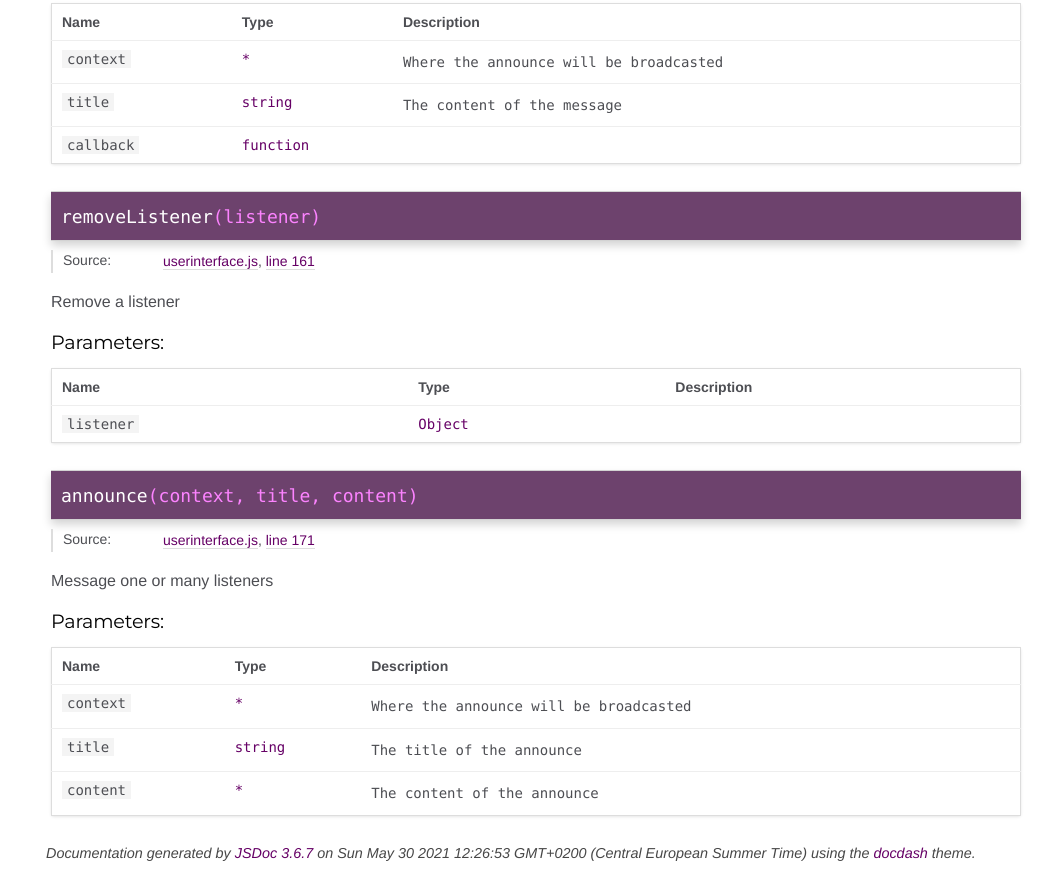
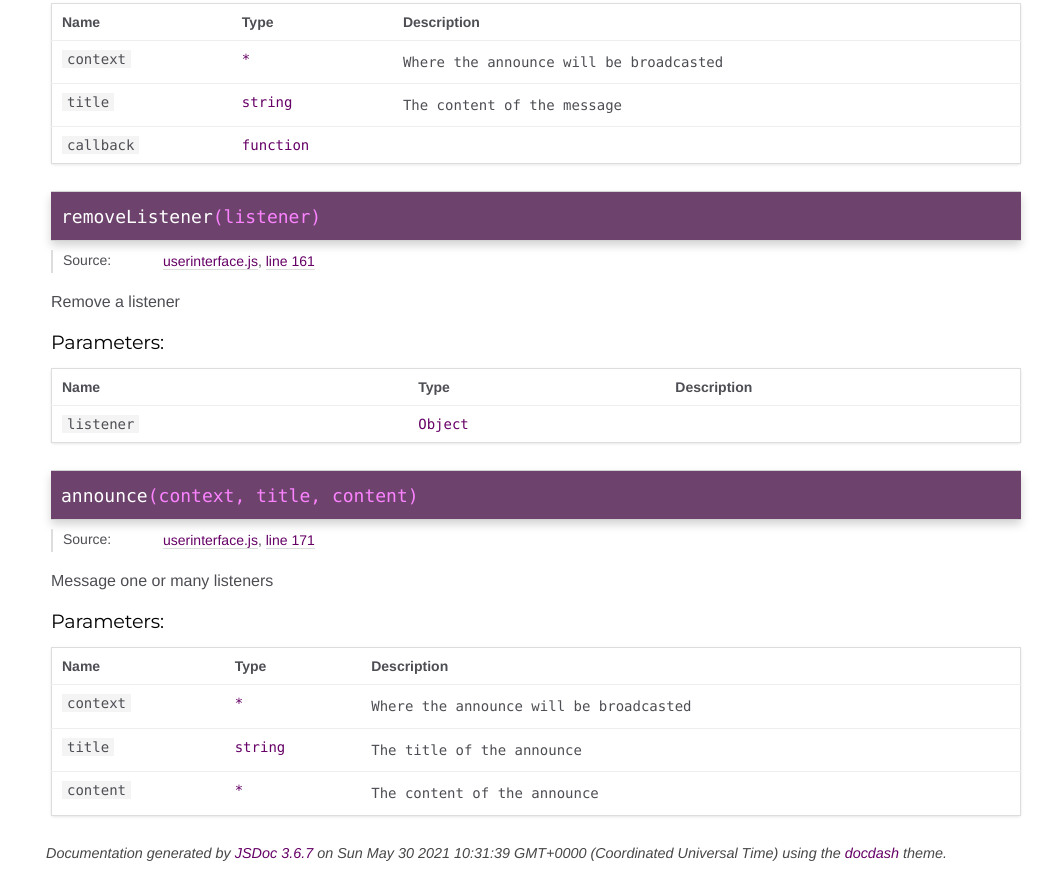
Before and after one commit to thoughtsunificator/userinterface.js, a plain HTML site: page global.html in a window 1280 px wide. Shown: the part 4203-5079 px from the top of the page, without its empty margins (239-1280 px from the left). Drawn offline with Linux system fonts and the light colour scheme.

Commit message:
Update docs to output generated at bab086f

```diff
--- a/global.html
+++ b/global.html
@@ -2296,7 +2296,7 @@
 <br class="clear">
 
 <footer>
-    Documentation generated by <a href="https://github.com/jsdoc3/jsdoc">JSDoc 3.6.7</a> on Sun May 30 2021 12:26:53 GMT+0200 (Central European Summer Time) using the <a href="https://github.com/clenemt/docdash">docdash</a> theme.
+    Documentation generated by <a href="https://github.com/jsdoc3/jsdoc">JSDoc 3.6.7</a> on Sun May 30 2021 10:31:39 GMT+0000 (Coordinated Universal Time) using the <a href="https://github.com/clenemt/docdash">docdash</a> theme.
 </footer>
 
 <script>prettyPrint();</script>
```
Also changed, not shown: index.html (+1 -1 lines), userinterface.js.html (+1 -1 lines).
